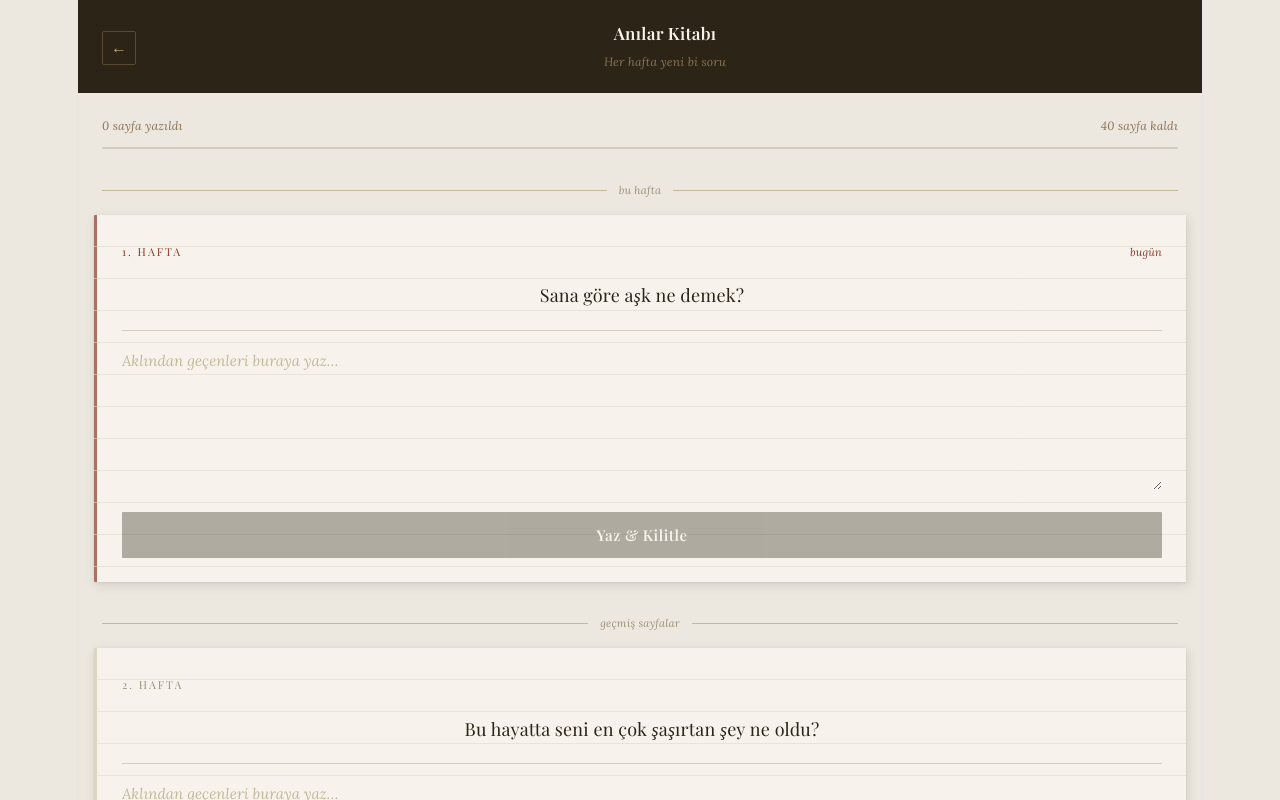
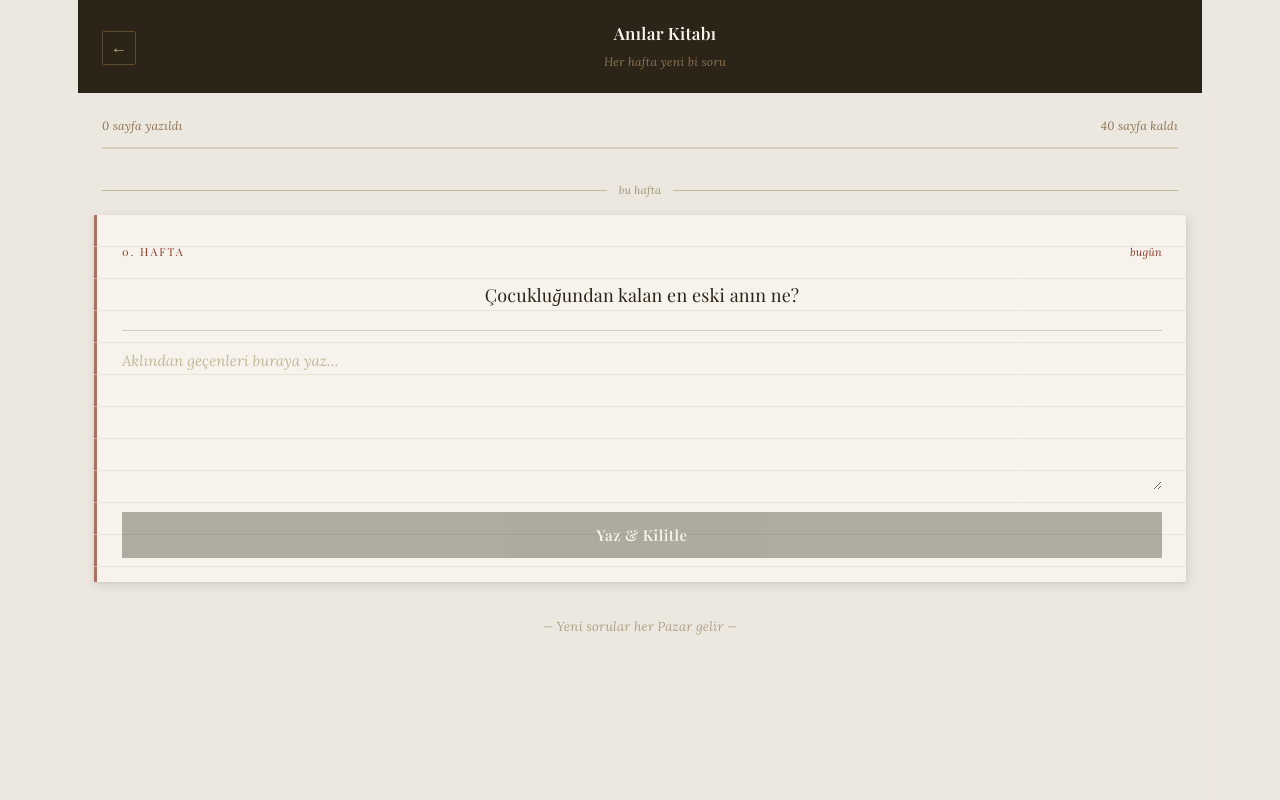
Before and after one commit to damladmrk/memoir-book, a React (Vite) app in the folder memoir-book/: page / in a window 1280 px wide. Both pictures are taken after a click on the button "Sorular için...". Shown: the top 800 px of the page. Built offline with nearby package versions, Linux system fonts and the light colour scheme; a web font is replaced by a local one.

Commit message:
hafta duzeltmesi

```diff
--- a/memoir-book/index.html
+++ b/memoir-book/index.html
@@ -2,6 +2,7 @@
 <html lang="en">
   <head>
     <meta charset="UTF-8" />
+    <script src="https://cdn.jsdelivr.net/npm/@emailjs/browser@4/dist/email.min.js"></script>
     <link rel="icon" type="image/svg+xml" href="/favicon.svg" />
     <meta name="viewport" content="width=device-width, initial-scale=1.0" />
     <title>memoir-book</title>
--- a/memoir-book/src/App.jsx
+++ b/memoir-book/src/App.jsx
@@ -46,7 +46,8 @@ const WEEKLY_QUESTIONS = [
 function getWeekNumber() {
   const now = new Date();
   const start = new Date(now.getFullYear(), 0, 1);
-  return Math.floor((now - start) / (1000 * 60 * 60 * 24 * 7));
+  const weekOfYear = Math.floor((now - start) / (1000 * 60 * 60 * 24 * 7));
+  return Math.max(0, weekOfYear - 24); // 25. haftadan başla (0-indexed)
 }
 
 function getCurrentQuestionIndex() {
@@ -530,7 +531,7 @@ export default function App() {
               Sorular için...
             </button>
             <p className="intro-week-hint">
-              {(currentIdx)*(-1) + 25}. hafta sorusu seni bekliyor
+              {(currentIdx)}. hafta sorusu seni bekliyor
             </p>
           </div>
         </div>
@@ -615,7 +616,7 @@ function QuestionCard({ idx, question, isCurrent, isLocked, answer, draft, isLoc
       <div className="card-lines" />
       <div className="card-inner">
         <div className="card-meta">
-          <span className="card-week-num">{(idx)*(-1) + 25}. Hafta</span>
+          <span className="card-week-num">{(idx)}. Hafta</span>
           {isLocked
             ? <span className="locked-tag"><span className={isLocking ? "lock-anim" : ""}>🔒</span> kilitlendi</span>
             : isCurrent
```
